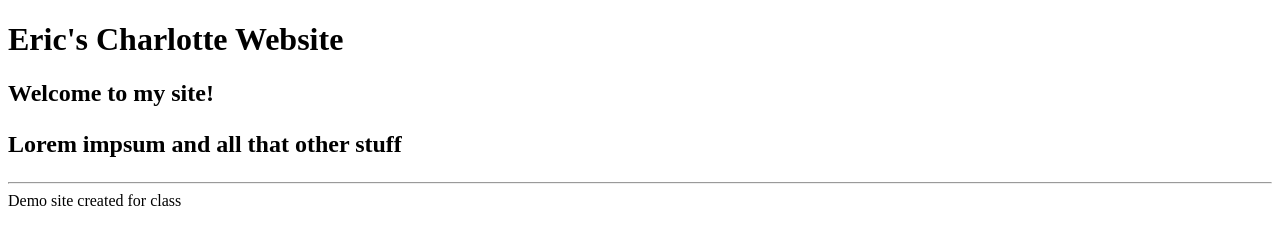
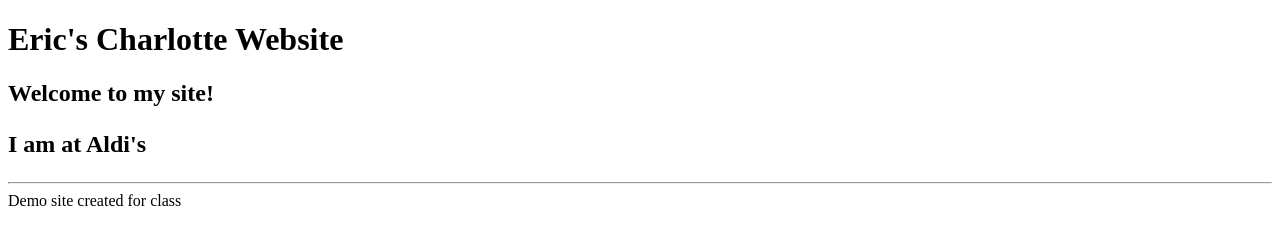
Before and after one commit to Eric-Blan/Eric-Blan.github.io, a plain HTML site: page index.html in a window 1280 px wide. Drawn offline with Linux system fonts and the light colour scheme.

Commit message:
Update index.html

```diff
--- a/index.html
+++ b/index.html
@@ -15,7 +15,7 @@
         <h2>
             Welcome to my site!
             <p>
-                Lorem impsum and all that other stuff
+                I am at Aldi's
             </p>
         </h2>
     </main>
```
